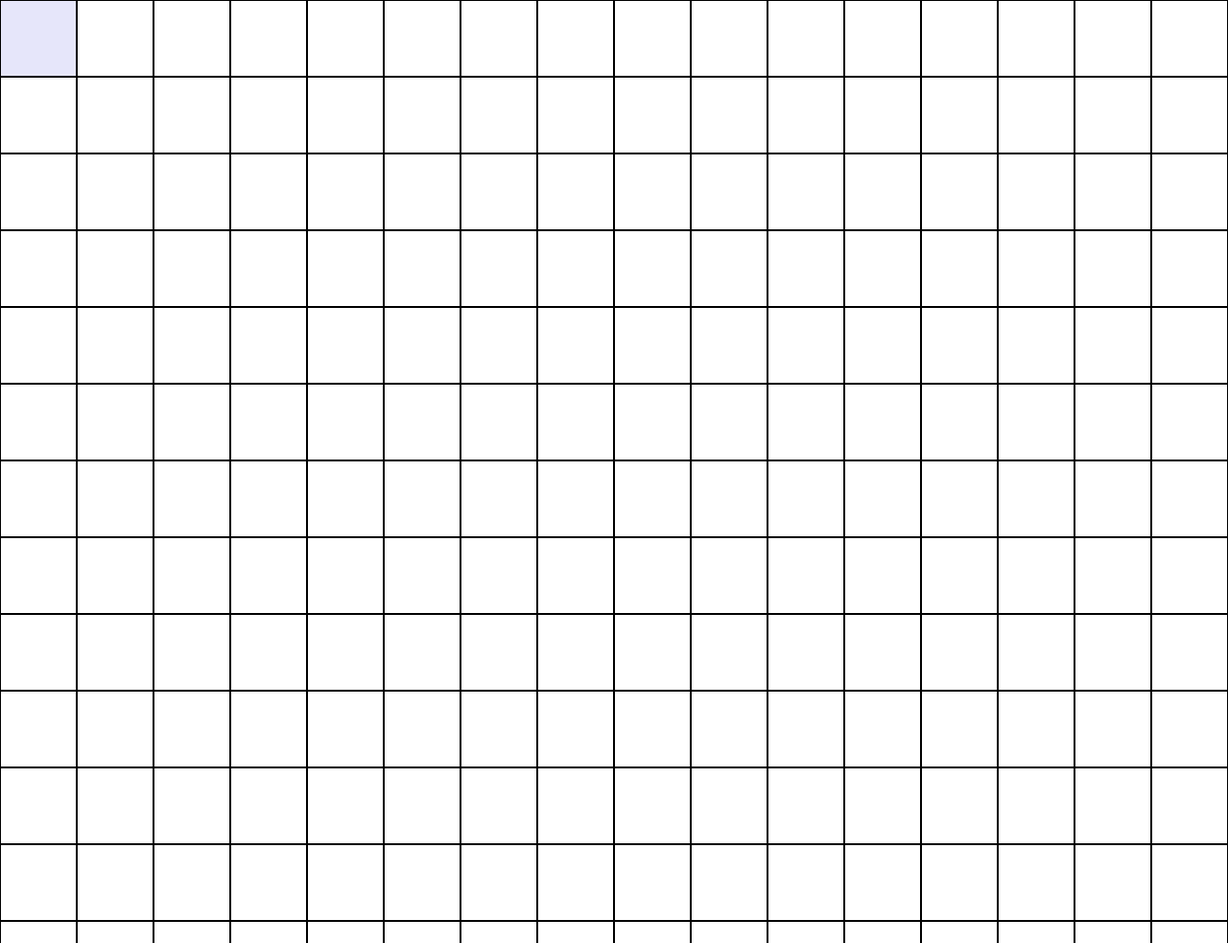
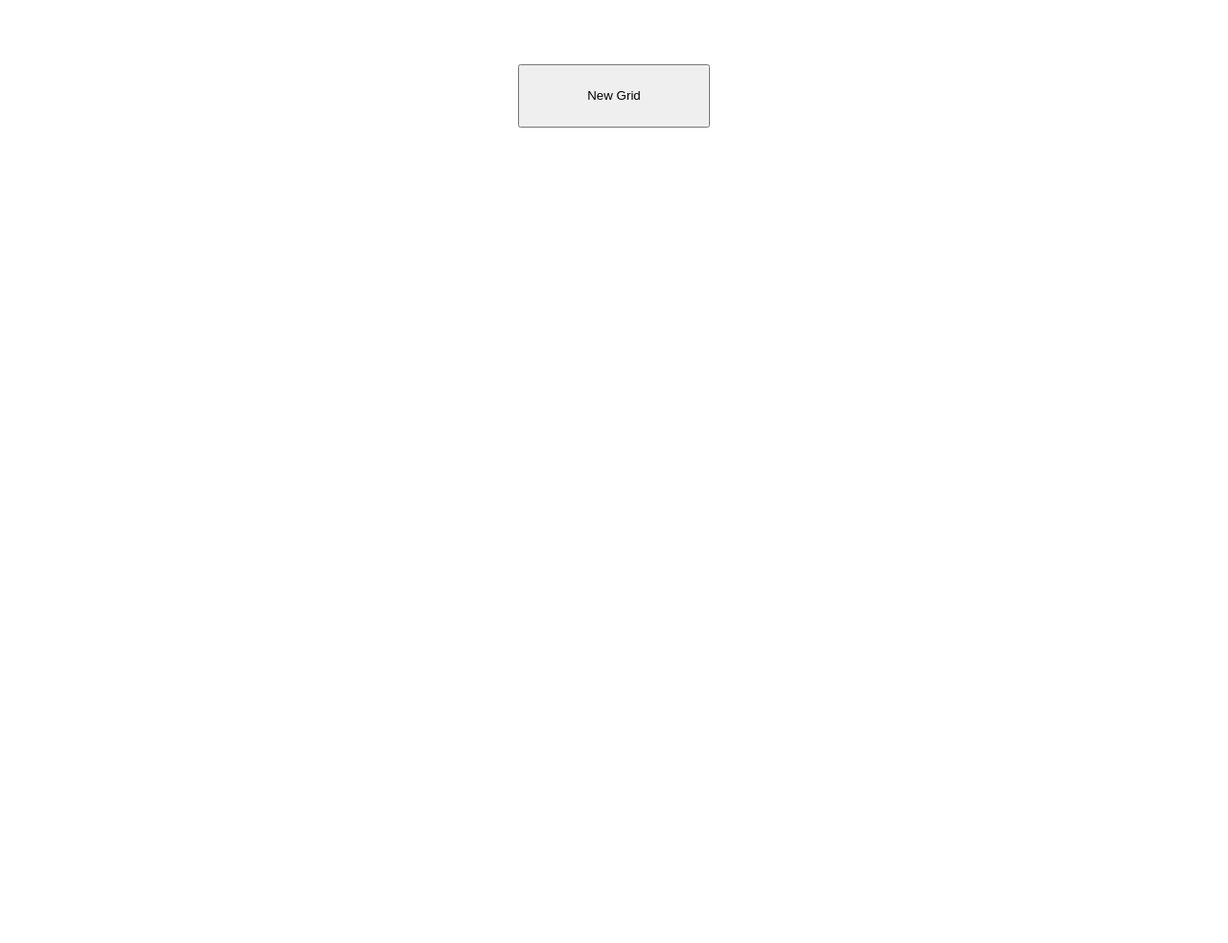
Before and after one commit to Weaknessxyz/Etch-A-Sketch, a plain HTML site: page index.html in a window 1280 px wide. Shown: the top 983 px of the page at 96% size. Drawn offline with Linux system fonts and the light colour scheme.

Commit message:
Add 'New Grid' button to select up to 100 squares per side in the grid

```diff
--- a/index.html
+++ b/index.html
@@ -9,5 +9,8 @@
     <script src="script.js" defer></script>
 </head>
 <body>
+    <div class="top-container">
+        <button>New Grid</button>
+    </div>
 </body>
 </html>
--- a/script.js
+++ b/script.js
@@ -2,14 +2,39 @@ const container = document.createElement('div');
 container.classList.add('grid-container');
 document.body.appendChild(container);
 
-for (i = 1; i <= 256; i++) {
-    container.appendChild(document.createElement('div'));
-    container.lastElementChild.classList.add('grid-item');
+const newGridBtn = document.querySelector('.top-container button');
+newGridBtn.addEventListener('click', function() {
+    createNewGrid(userInput());
+});
+
+createNewGrid(16);
+
+function addSqrEventListener() {
+    const squares = document.querySelectorAll('.grid-item');
+    squares.forEach((div) => {
+        div.addEventListener('mouseover', function(e) {
+            e.target.classList.add('active');
+        });
+    });
 }
 
-const squares = document.querySelectorAll('.grid-item');
-squares.forEach((div) => {
-    div.addEventListener('mouseover', function(e) {
-        e.target.classList.add('active');
-    });
-});
+function createNewGrid(numberOfSquares) {
+
+    if (numberOfSquares > 100) {
+        alert("The amount of squares per side can't be higher than 100!");
+        return;
+
+    } else {
+        container.textContent = '';
+        container.setAttribute('style', `grid-template-columns: repeat(${numberOfSquares}, auto)`);
+        for (let i = 0; i < numberOfSquares * numberOfSquares; i++) {
+            container.appendChild(document.createElement('div'));
+            container.lastElementChild.classList.add('grid-item');
+        }
+    }
+    addSqrEventListener();
+}
+
+function userInput() {
+    return Number(prompt('Enter the number of squares per side: '));
+}
--- a/style.css
+++ b/style.css
@@ -3,16 +3,27 @@
     padding: 0px;
 }
 
+.top-container {
+    text-align: center;
+}
+
+.top-container button {
+    width: 15em;
+    height: 5em;
+    margin: 5em;
+}
+
 .grid-container {
     display: grid;
     grid-template-columns: repeat(16, auto);
+    width: 960px;
+    margin: auto;
 }
 
 .grid-item {
-    border: 1px solid black;
     aspect-ratio: 1;
 }
 
 .active {
-    background-color: lavender;
+    background-color: black;
 }
```
